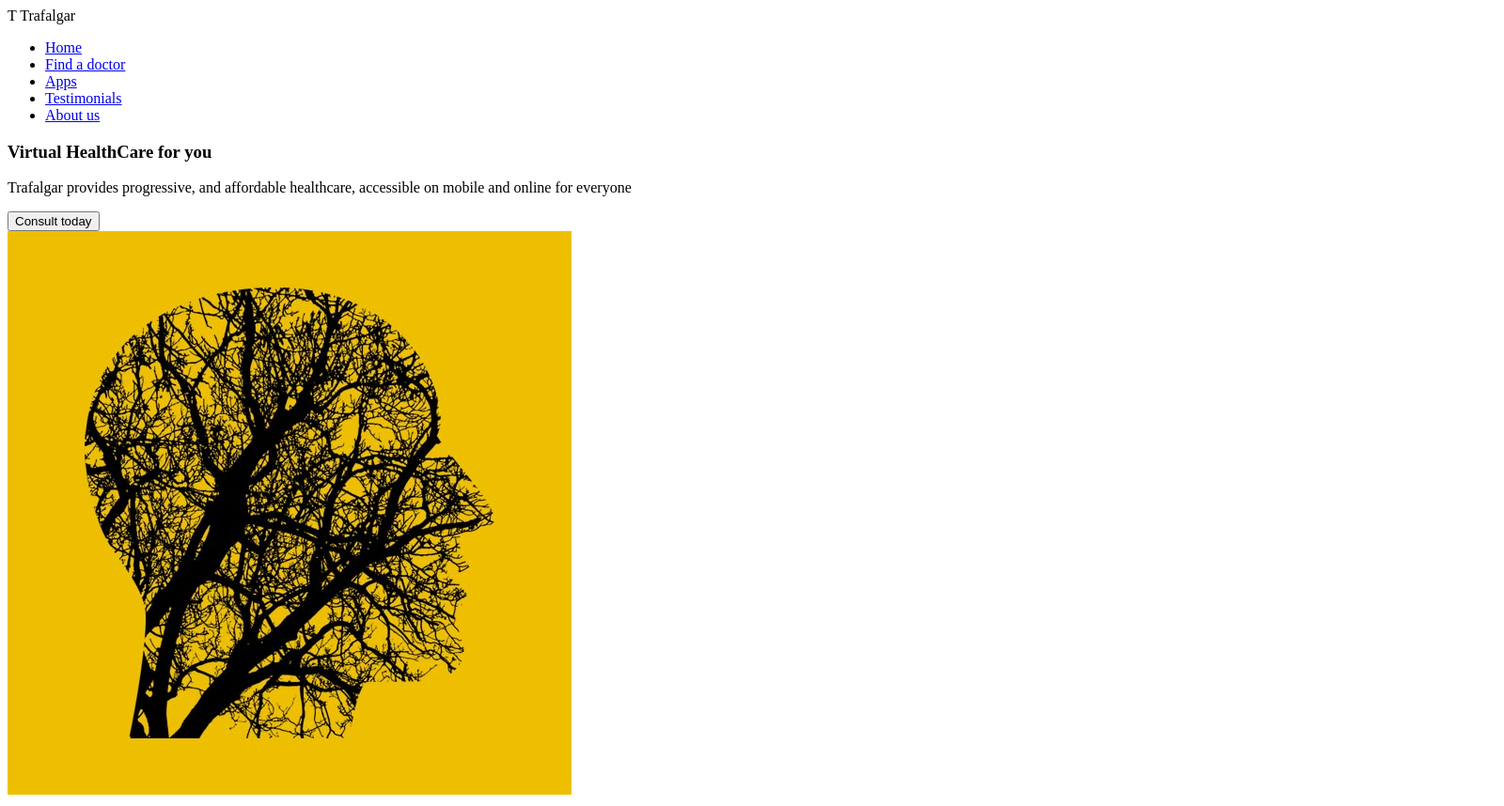
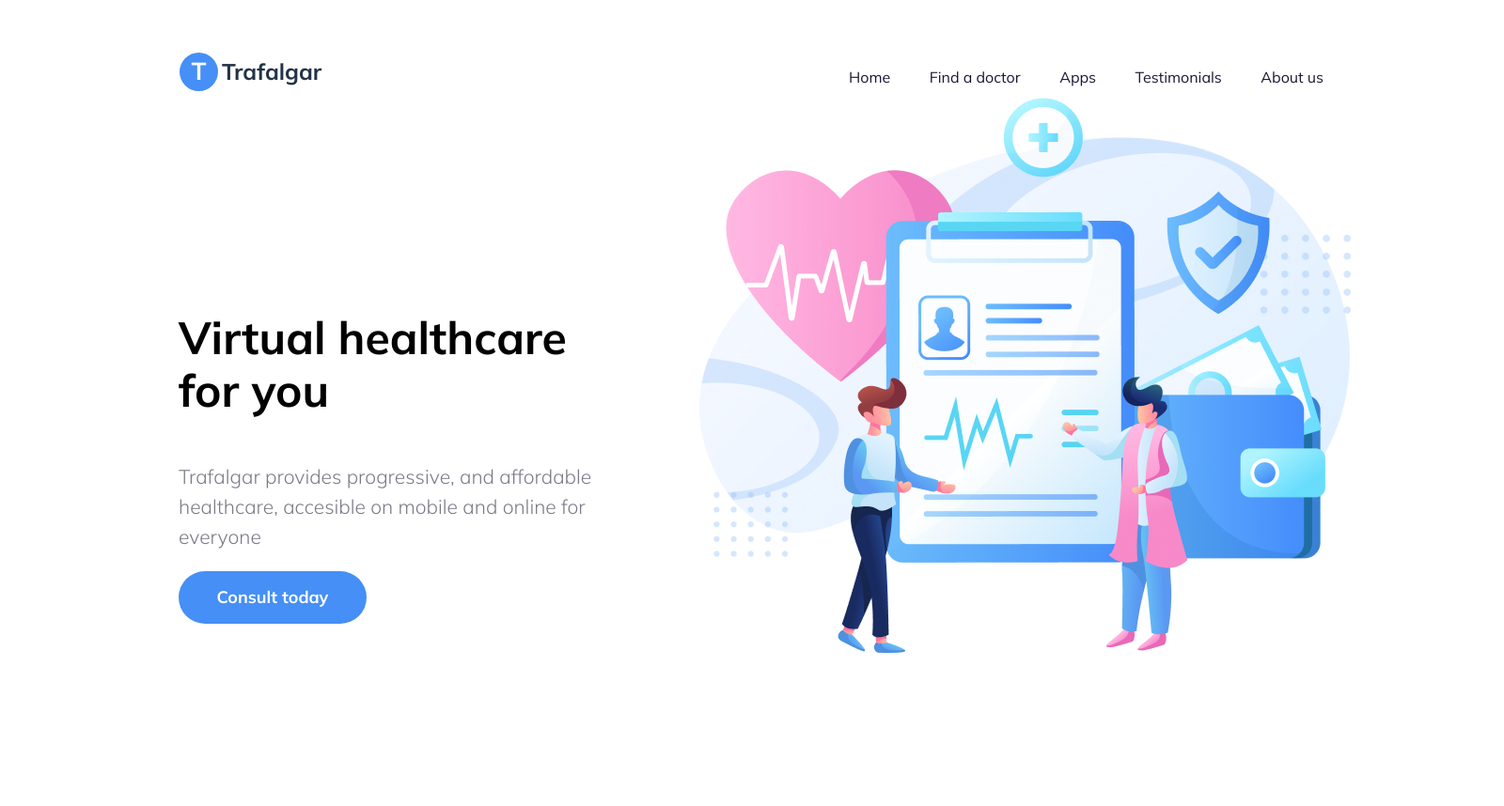
Before and after one commit to kevynfabrizzio/htmlp, a plain HTML site: page index.html in a window 1280 px wide. Shown: the whole page at 94% size, 1600 px wide, since content can reach past the window. After the commit the page ends 800 px from the top, so only its background shows below. Drawn offline with Linux system fonts and the light colour scheme.

Commit message:
update clase martes 17/09

```diff
--- /dev/null
+++ b/assets/styles/index.css
@@ -0,0 +1,144 @@
+body {
+  width: 1600px;
+  margin: 0px;
+  padding: 0px;
+  overflow-x: hidden;
+}
+
+header {
+  height: 41px;
+  margin-top: 56px;
+  margin-left: 191px;
+  display: flex;
+  justify-content: space-between;
+}
+
+nav {
+  width: 545px;
+  height: 23px;
+  gap: 0px;
+  opacity: 0px;
+  margin-right: 192px;
+}
+
+nav ul {
+  display: flex;
+  justify-content: space-between;
+}
+nav ul li {
+  list-style-type: none;
+}
+
+nav ul li a {
+  text-decoration: none;
+  color: #1f1534;
+}
+
+nav ul li a:hover {
+  font-size: 18px;
+  font-weight: 700;
+  line-height: 22.59px;
+  text-align: left;
+}
+
+#logo-T {
+  width: 41px;
+  height: 41px;
+  background-color: #458ff6;
+  font-size: 26px;
+  font-weight: 700;
+  line-height: 32.63px;
+  text-align: center;
+  align-items: center;
+  align-content: center;
+  color: #ffff;
+  display: inline-block;
+  border-radius: 50%;
+}
+
+#logo-Trafalgar {
+  width: 107px;
+  height: 30px;
+  gap: 0px;
+  opacity: 0px;
+  font-size: 24px;
+  font-weight: 700;
+  line-height: 30.12px;
+  text-align: left;
+  color: #233348;
+}
+
+#seccion-main {
+  display: flex;
+}
+
+#articulo-virtual {
+  width: 445px;
+  height: 338px;
+  margin-top: 186px;
+  margin-left: 190px;
+  gap: 0px;
+  border-radius: 55px 0px 0px 0px;
+  opacity: 0px;
+  margin-right: 109px;
+}
+
+#articulo-virtual h1 {
+  width: 427px;
+  height: 112px;
+  gap: 0px;
+  opacity: 0px;
+  font-size: 48px;
+  font-weight: 700;
+  line-height: 56px;
+  text-align: left;
+  color: #000000;
+}
+
+#articulo-virtual p {
+  width: 445px;
+  height: 96px;
+  gap: 0px;
+  opacity: 0px;
+  font-size: 21px;
+  font-weight: 300;
+  line-height: 32px;
+  text-align: left;
+  color: #7d7987;
+}
+
+#articulo-virtual button {
+  width: 200px;
+  height: 56px;
+  gap: 0px;
+  border-radius: 55px;
+  opacity: 0px;
+  background-color: #458ff6;
+  font-size: 18px;
+  font-weight: 700;
+  line-height: 60px;
+  text-align: center;
+  color: #ffff;
+  display: flex;
+  align-items: center;
+  justify-content: center;
+  border: none;
+}
+
+#imagen-virtual {
+  width: 693px;
+  height: 598px;
+  gap: 0px;
+  opacity: 0px;
+}
+
+.font-Mulish {
+  font-family: "Mulish", sans-serif;
+}
+
+.contenedor-main {
+  width: 50%;
+  height: 598px;
+  gap: 0px;
+  opacity: 0px;
+}
--- a/index.html
+++ b/index.html
@@ -1,37 +1,53 @@
 <!DOCTYPE html>
 <html lang="en">
   <head>
-    <meta charset="UTF-8">
-    <meta name="viewport" content="width=device-width, initial-scale=1.0">
-    <title>Kevyn Fabrizzio Moreno</title>
+    <meta charset="UTF-8" />
+    <meta name="viewport" content="width=device-width, initial-scale=1.0" />
+
+    <link rel="preconnect" href="https://fonts.googleapis.com" />
+    <link rel="preconnect" href="https://fonts.gstatic.com" crossorigin />
+    <link
+      href="https://fonts.googleapis.com/css2?family=Mulish:ital,wght@0,200..1000;1,200..1000&display=swap"
+      rel="stylesheet"
+    />
+
+    <link rel="stylesheet" href="./assets/styles/index.css" />
+
+    <title>Document</title>
   </head>
+
   <body>
     <header>
-        <span> T </span>
-        <span> Trafalgar </span>
+      <div>
+        <span id="logo-T" class="font-Mulish"> T </span>
+        <span id="logo-Trafalgar" class="font-Mulish"> Trafalgar </span>
+      </div>
       <nav>
         <ul>
-                <li><a href="#"> Home </a></li>
-                <li><a href="#"> Find a doctor </a></li>
-                <li><a href="#"> Apps </a></li>
-                <li><a href="#"> Testimonials </a></li>
-                <li><a href="#"> About us </a></li>
-
+          <li><a href="#" class="font-Mulish"> Home </a></li>
+          <li><a href="#" class="font-Mulish"> Find a doctor </a></li>
+          <li><a href="#" class="font-Mulish"> Apps </a></li>
+          <li><a href="#" class="font-Mulish"> Testimonials </a></li>
+          <li><a href="#" class="font-Mulish"> About us </a></li>
         </ul>
       </nav>
     </header>
     <main>
-        <section>
-            <article>
-                <h1> Virtual HealthCare for you</h1>
-                <p>Trafalgar provides progressive, and affordable
-                    healthcare, accessible on mobile and online
-                    for everyone
+      <section id="seccion-main">
+        <article class="contenedor-main" id="articulo-virtual">
+          <h1 class="font-Mulish">Virtual healthcare for you</h1>
+          <p class="font-Mulish">
+            Trafalgar provides progressive, and affordable healthcare, accesible
+            on mobile and online for everyone
           </p>
-                <button> Consult today</button>
+          <button class="font-Mulish">Consult today</button>
         </article>
-            <article>
-                <img src="./assets/img/imagen1.jpg" alt="">
+        <article class="contenedor-main">
+          <img
+            src="./assets/img/trafalgar-header illustration 1.png"
+            alt="trafalgar header illustration"
+            id="imagen-virtual"
+          />
         </article>
       </section>
     </main>
```
Also changed, not shown: assets/img/trafalgar-header illustration 1.png (added). Lines whose indentation alone changed are shown as unchanged.
